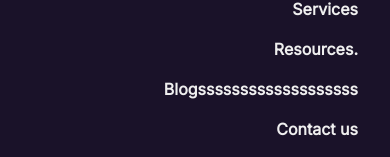
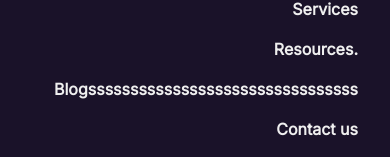
Before and after one commit to AyoCpa/Ayo-cpa-new, a Next.js app: page / in a window 390 px wide. Both pictures are taken after a click on the element 356 px from the left and 39 px from the top of the page. Shown: the part 139-296 px from the top of the page. Built offline with nearby package versions, Linux system fonts and the light colour scheme.

Commit message:
fixes for the pages here

```diff
--- a/components/Nav/MobileNav.tsx
+++ b/components/Nav/MobileNav.tsx
@@ -65,7 +65,7 @@ export const MobileNav = () => {
             }}
             className={`${inter.variable} cursor-pointer text-right mt-4 font-inter text-[#EFEFEF] font-semibold`}
           >
-            Blogsssssssssssssssssss
+            Blogssssssssssssssssssssssssssssssss
           </p>
           {/* <p
             onClick={() => {
```
